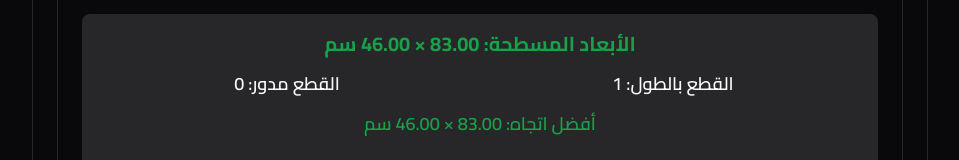
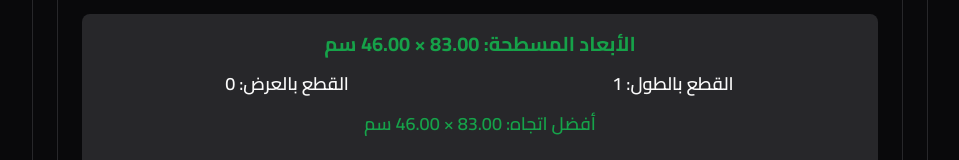
Before and after one commit to Nabilkarem911/cgpack, a React (Vite) app: page / in a window 1280 px wide. Shown: the part 652-812 px from the top of the page, without its empty margins (160-1119 px from the left). Built offline with nearby package versions, Linux system fonts and the light colour scheme.

Commit message:
Update box layout calculator
Update the box layout calculator to display "القطع بالعرض" for rotated pieces.

```diff
--- a/src/components/PrintingCalculator.tsx
+++ b/src/components/PrintingCalculator.tsx
@@ -291,7 +291,7 @@ const PrintingCalculator = () => {
                         القطع بالطول: {calculateBoxLayout().piecesNormal}
                       </div>
                       <div className="text-lg font-semibold">
-                        القطع مدور: {calculateBoxLayout().piecesRotated}
+                        القطع بالعرض: {calculateBoxLayout().piecesRotated}
                       </div>
                     </div>
                     <div className="text-lg font-semibold text-green-600">
```
